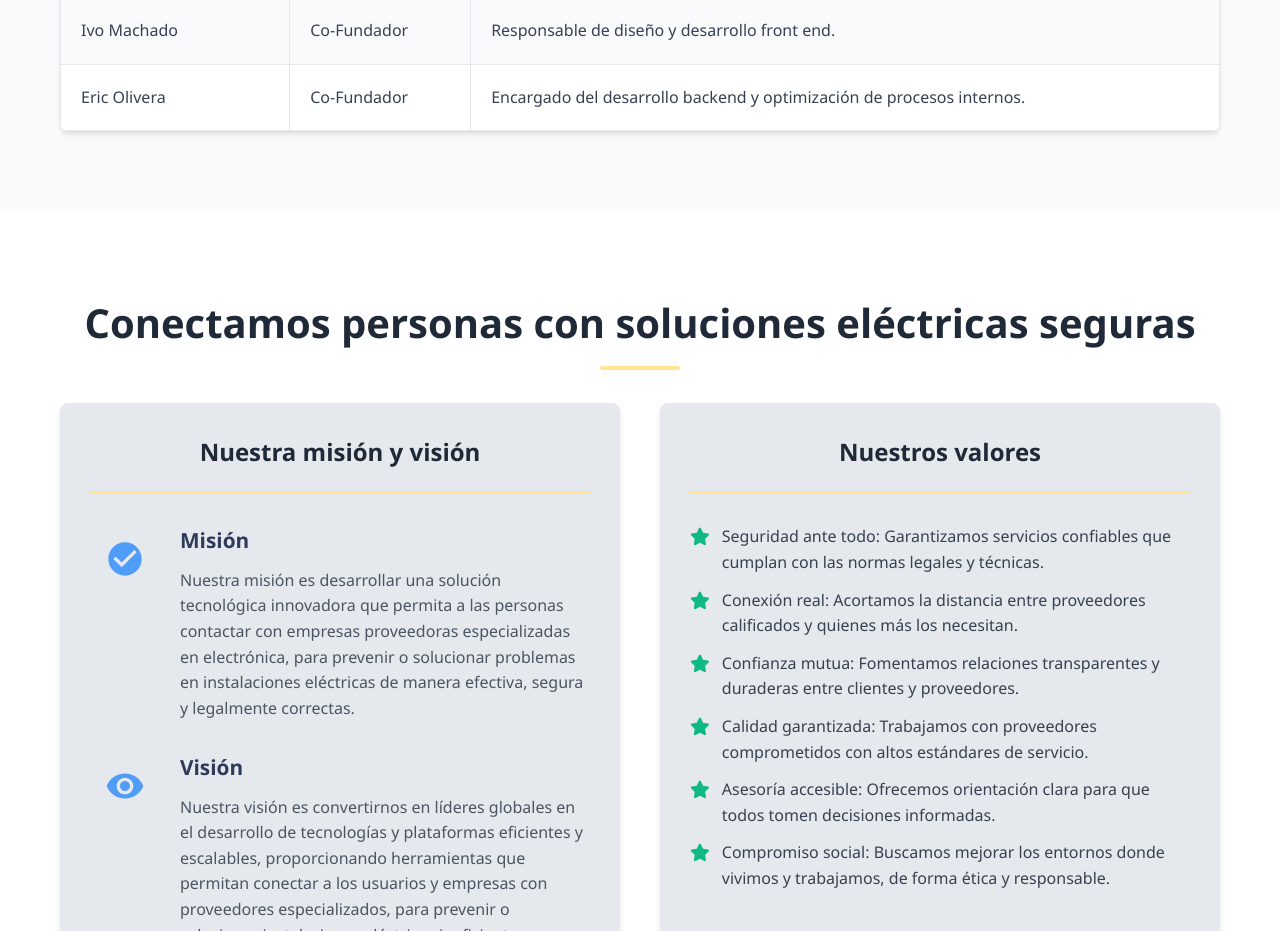
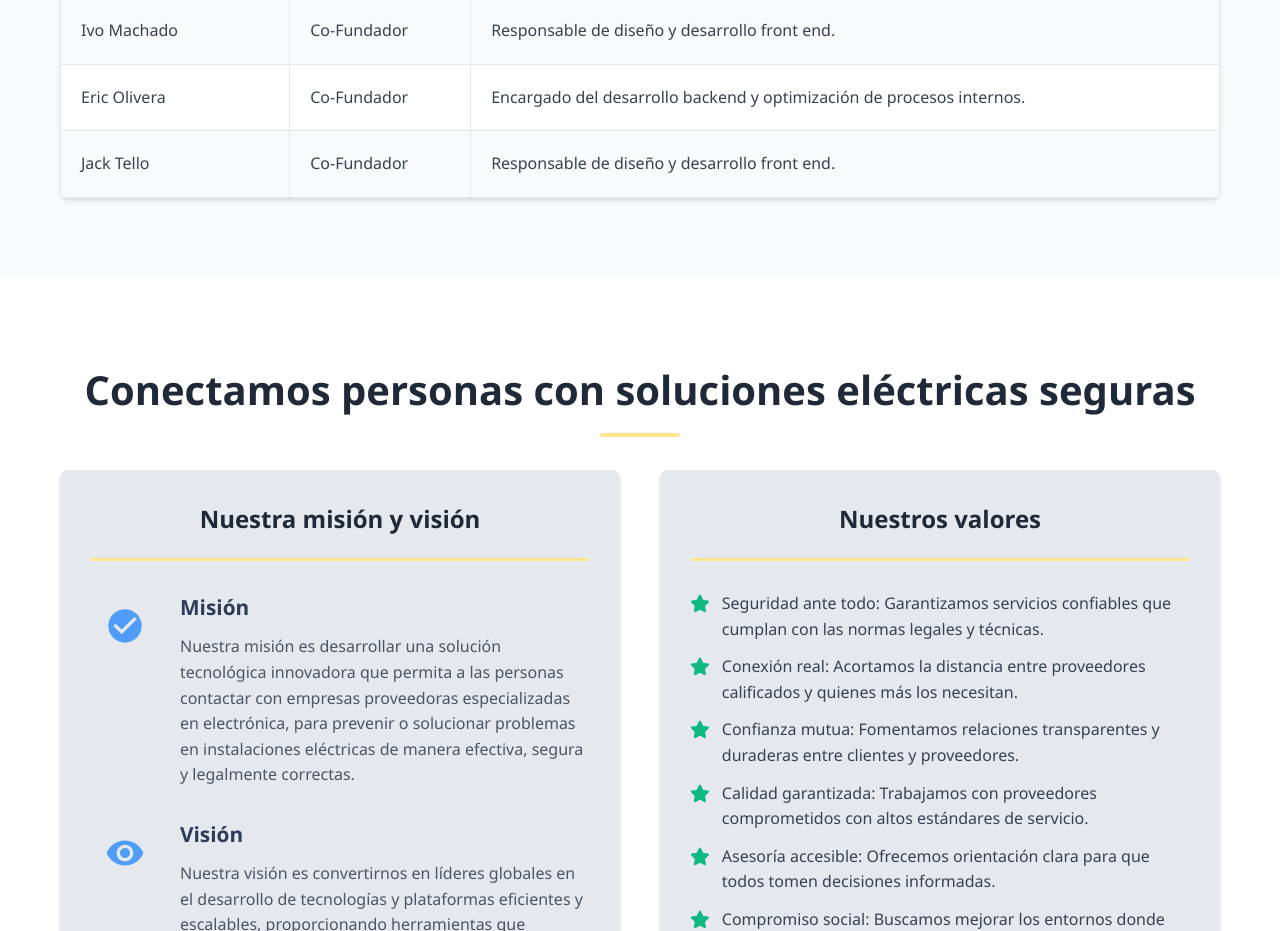
Before and after one commit to HampCoders/Landing-Page, a plain HTML site: page index.html in a window 1280 px wide. Shown: the part 3700-4631 px from the top of the page. Drawn offline with Linux system fonts and the light colour scheme.

Commit message:
add new member

```diff
--- a/index.html
+++ b/index.html
@@ -322,6 +322,11 @@
                         <td data-i18n="role_cofounder">Co-Fundador</td>
                         <td data-i18n="desc_eric">Encargado del desarrollo backend y optimización de procesos internos.</td>
                     </tr>
+                    <tr>
+                        <td>Jack Tello</td>
+                        <td data-i18n="role_cofounder">Co-Fundador</td>
+                        <td data-i18n="desc_ivo">Responsable de diseño y desarrollo front end.</td>
+                    </tr>
                 </tbody>
             </table>
         </div>
```
